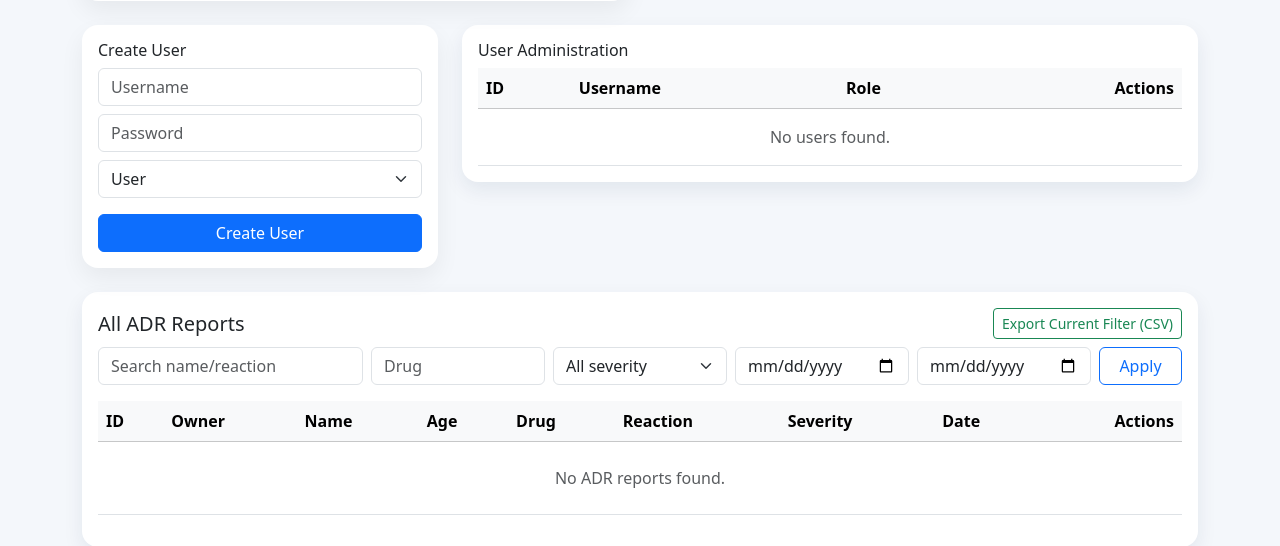
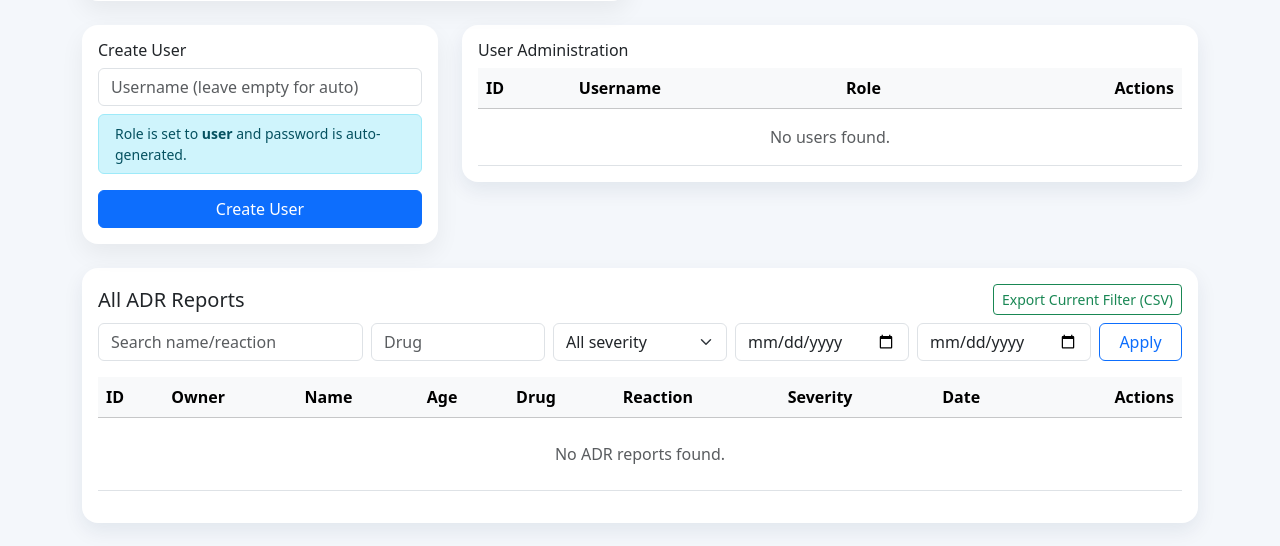
Before and after one commit to Sumit9904/adr-system, a Flask app: template templates/admin_dashboard.html in a window 1280 px wide. Shown: the part 705-1251 px from the top of the page. Run offline with Flask 3, Linux system fonts and the light colour scheme; the template is opened without the code that fills it, so the values that code supplies are empty; some libraries are stand-ins or nearby versions.

Commit message:
Implement strict role-based auth and split admin/user controls

```diff
--- a/app.py
+++ b/app.py
@@ -3,6 +3,8 @@ import psycopg2
 from functools import wraps
 import os
 import csv
+import secrets
+import string
 from io import StringIO, BytesIO
 from datetime import datetime
 from werkzeug.security import check_password_hash, generate_password_hash
@@ -191,6 +193,19 @@ def dashboard_redirect_for_role():
     return redirect(url_for('admin_dashboard' if session.get('role') == 'admin' else 'user_dashboard'))
 
 
+def generate_random_password(length=12):
+    alphabet = string.ascii_letters + string.digits + "!@#$%^&*"
+    return ''.join(secrets.choice(alphabet) for _ in range(length))
+
+
+def generate_unique_username(cursor, base='user'):
+    while True:
+        candidate = f"{base}_{secrets.randbelow(900000) + 100000}"
+        cursor.execute('SELECT 1 FROM users WHERE username = %s', (candidate,))
+        if not cursor.fetchone():
+            return candidate
+
+
 def get_dashboard_metrics(cursor, user_id=None):
     filter_sql = ''
     params = []
@@ -340,10 +355,8 @@ def login():
     if request.method == 'POST':
         username = request.form.get('username', '').strip()
         password = request.form.get('password', '')
-        selected_role = request.form.get('role', '').strip().lower()
-
-        if not username or not password or selected_role not in ALLOWED_ROLES:
-            flash('Username, password, and role are required.', 'warning')
+        if not username or not password:
+            flash('Username and password are required.', 'warning')
             return render_template('login.html')
 
         try:
@@ -367,18 +380,18 @@ def login():
                     )
                     conn.commit()
 
-                if valid and user[3] == selected_role:
+                if valid:
                     session.clear()
                     session['user_id'] = user[0]
                     session['username'] = user[1]
                     session['role'] = user[3]
                     conn.close()
-                    log_activity('LOGIN', f'User {user[1]} logged in as {user[3]}')
+                    log_activity('LOGIN', f'User {user[1]} logged in')
                     flash('Login successful.', 'success')
                     return dashboard_redirect_for_role()
 
             conn.close()
-            flash('Invalid username/password or selected role.', 'danger')
+            flash('Invalid username or password.', 'danger')
         except psycopg2.Error:
             flash('Unable to authenticate at this time.', 'danger')
 
@@ -653,31 +666,48 @@ def delete_report(adr_id):
 @admin_required
 def create_user():
     username = request.form.get('username', '').strip()
-    password = request.form.get('password', '')
-    role = request.form.get('role', 'user').strip().lower()
-
-    if not username or not password:
-        flash('Username and password are required.', 'warning')
-        return redirect(url_for('admin_dashboard'))
-
-    if role not in ALLOWED_ROLES:
-        flash('Invalid role selected.', 'warning')
-        return redirect(url_for('admin_dashboard'))
 
     try:
         conn = get_db_connection()
         cursor = conn.cursor()
+        if not username:
+            username = generate_unique_username(cursor)
+        password = generate_random_password()
         cursor.execute(
             'INSERT INTO users (username, password, role) VALUES (%s, %s, %s)',
-            (username, generate_password_hash(password), role),
+            (username, generate_password_hash(password), 'user'),
         )
         conn.commit()
         conn.close()
-        log_activity('CREATE_USER', f'Created user {username} with role {role}')
-        flash('User created successfully.', 'success')
+        log_activity('CREATE_USER', f'Created user {username} with role user')
+        flash(f'User created: {username} | Temporary password: {password}', 'success')
     except psycopg2.Error:
         flash('Unable to create user. Username may already exist.', 'danger')
 
+    return redirect(url_for('admin_dashboard'))
+
+
+@app.route('/users/reset-password/<int:user_id>', methods=['POST'])
+@admin_required
+def reset_user_password(user_id):
+    new_password = generate_random_password()
+    try:
+        conn = get_db_connection()
+        cursor = conn.cursor()
+        cursor.execute(
+            'UPDATE users SET password = %s WHERE id = %s',
+            (generate_password_hash(new_password), user_id),
+        )
+        updated = cursor.rowcount
+        conn.commit()
+        conn.close()
+        if updated:
+            log_activity('RESET_PASSWORD', f'Reset password for user #{user_id}')
+            flash(f'Password reset successfully. New temporary password: {new_password}', 'success')
+        else:
+            flash('User not found.', 'warning')
+    except psycopg2.Error:
+        flash('Unable to reset password.', 'danger')
     return redirect(url_for('admin_dashboard'))
 
 
--- a/templates/admin_dashboard.html
+++ b/templates/admin_dashboard.html
@@ -25,12 +25,10 @@
             <div class="card-body">
                 <h6>Create User</h6>
                 <form method="POST" action="{{ url_for('create_user') }}">
-                    <input class="form-control mb-2" name="username" placeholder="Username" required>
-                    <input type="password" class="form-control mb-2" name="password" placeholder="Password" minlength="8" required>
-                    <select class="form-select mb-3" name="role">
-                        <option value="user">User</option>
-                        <option value="admin">Admin</option>
-                    </select>
+                    <input class="form-control mb-2" name="username" placeholder="Username (leave empty for auto)">
+                    <div class="alert alert-info py-2 small mb-3">
+                        Role is set to <strong>user</strong> and password is auto-generated.
+                    </div>
                     <button class="btn btn-primary w-100">Create User</button>
                 </form>
             </div>
@@ -59,6 +57,9 @@
                             </form>
                             <form method="POST" action="{{ url_for('delete_user', user_id=user[0]) }}" class="d-inline">
                                 <button class="btn btn-sm btn-outline-danger" onclick="return confirm('Delete user {{ user[1] }}?')">Delete</button>
+                            </form>
+                            <form method="POST" action="{{ url_for('reset_user_password', user_id=user[0]) }}" class="d-inline">
+                                <button class="btn btn-sm btn-outline-warning" onclick="return confirm('Reset password for {{ user[1] }}?')">Reset Password</button>
                             </form>
                             {% else %}
                             <span class="text-muted small">Current session user</span>
```
Also changed, not shown: templates/login.html (+0 -7 lines), templates/user_dashboard.html (+11 -0 lines).
